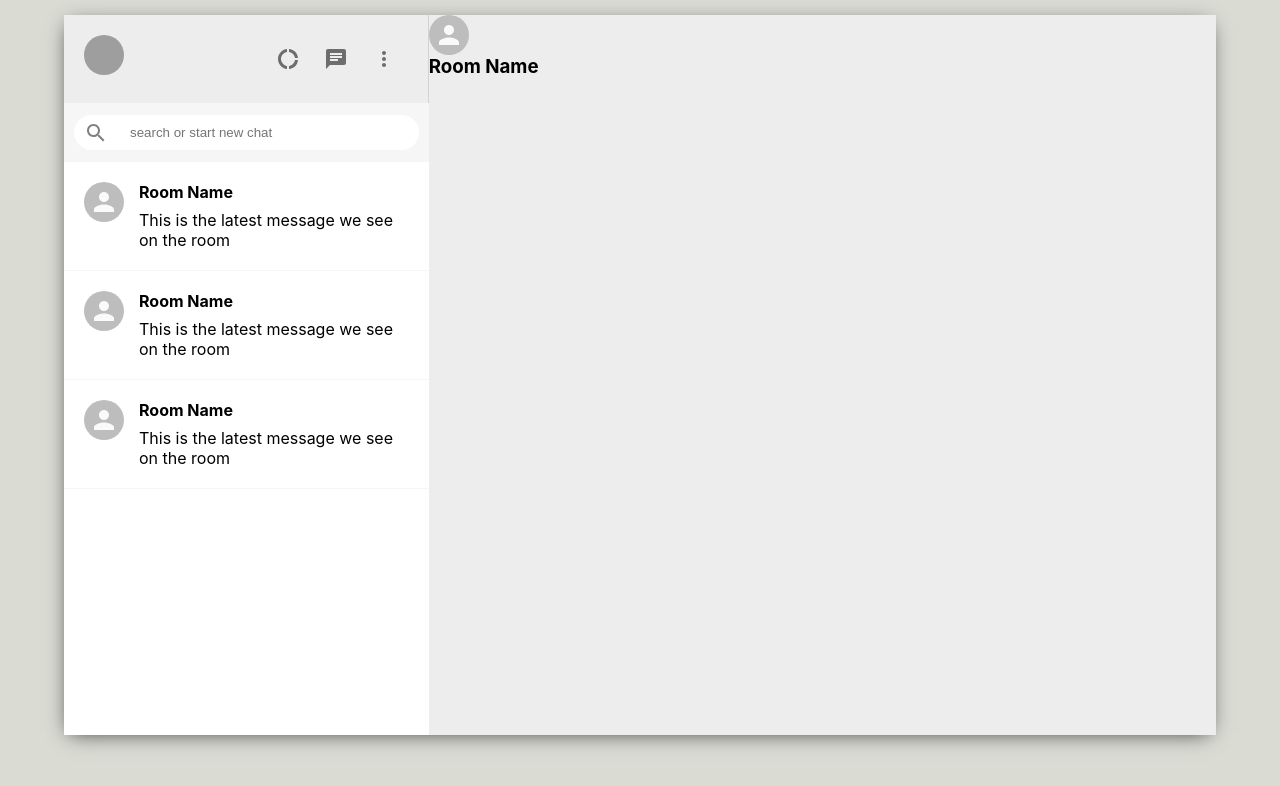
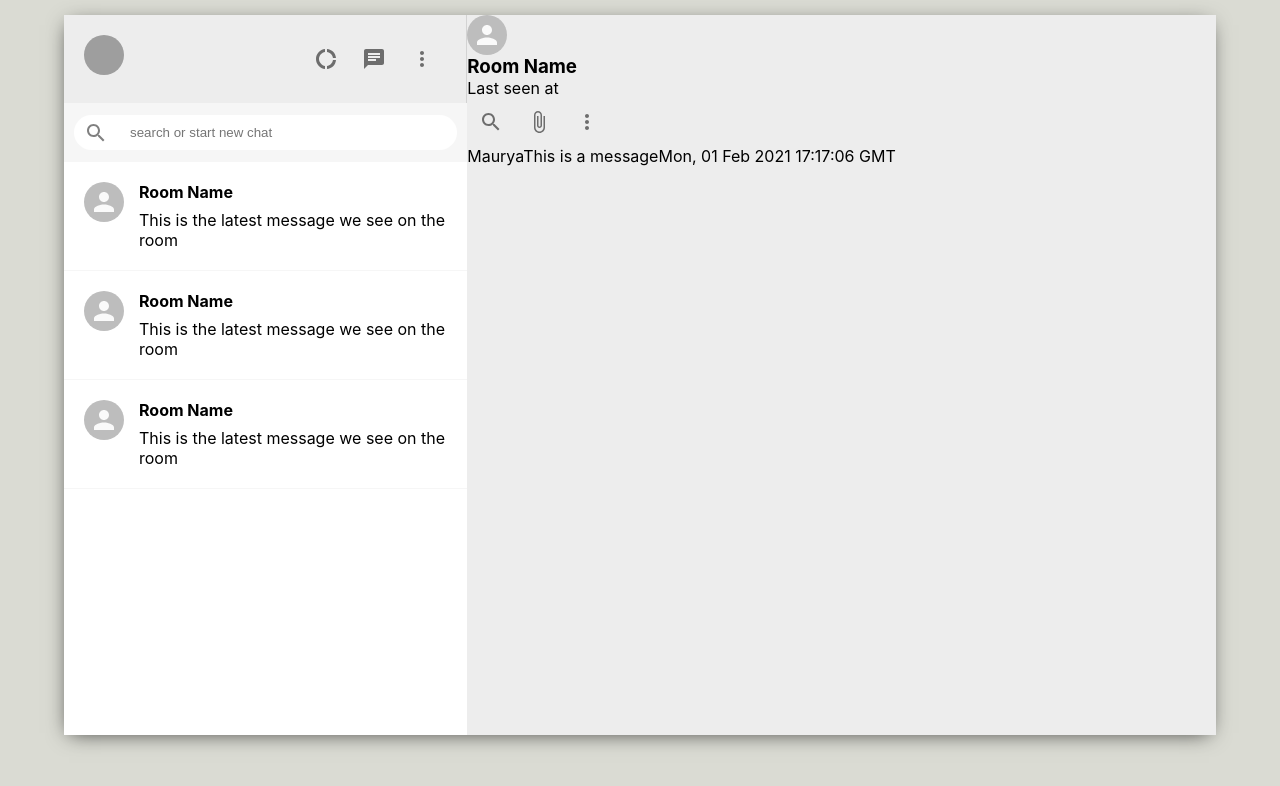
Before and after one commit to maurya512/Whatsapp_Clone, a React (Create React App) app in the folder mern-whatsapp/: page / in a window 1280 px wide. Shown: the top 786 px of the page. Built offline with nearby package versions, Linux system fonts and the light colour scheme; grey boxes are pictures that could not be loaded.

Commit message:
added chat header, icons and chat message section

```diff
--- a/mern-whatsapp/src/Chat.js
+++ b/mern-whatsapp/src/Chat.js
@@ -1,5 +1,8 @@
 // the chat component
-import { Avatar } from '@material-ui/core'
+import { Avatar, IconButton } from '@material-ui/core';
+import { AttachFile, MoreVert, SearchOutlined } from '@material-ui/icons';
+
+import './Chat.css';
 import React from 'react'
 
 function Chat() {
@@ -10,7 +13,37 @@ function Chat() {
 
                 <div className="chat_headerInfo">
                     <h3>Room Name</h3>
+                    <p>Last seen at</p>
                 </div>
+                <div className="chat_headerRight">
+                    <IconButton>
+                        {/* the search icon */}
+                        <SearchOutlined />
+                    </IconButton>
+                    <IconButton>
+                        {/* attach a file icon */}
+                        <AttachFile />
+                    </IconButton>
+                    <IconButton>
+                        {/* more options icon */}
+                        <MoreVert />
+                    </IconButton>
+                </div>
+            </div>
+
+            {/* chat body */}
+            <div className="chat_body">
+                <p className="chat_message">
+                    {/* spanning the user's name */}
+                    <span className="chat_name">Maurya</span>
+                    This is a message
+
+                    {/* spanning the user's time stamp */}
+                    <span className="chat_timestamp">
+                        {new Date()
+                            .toUTCString()}
+                    </span>
+                </p>
             </div>
         </div>
     )
```
